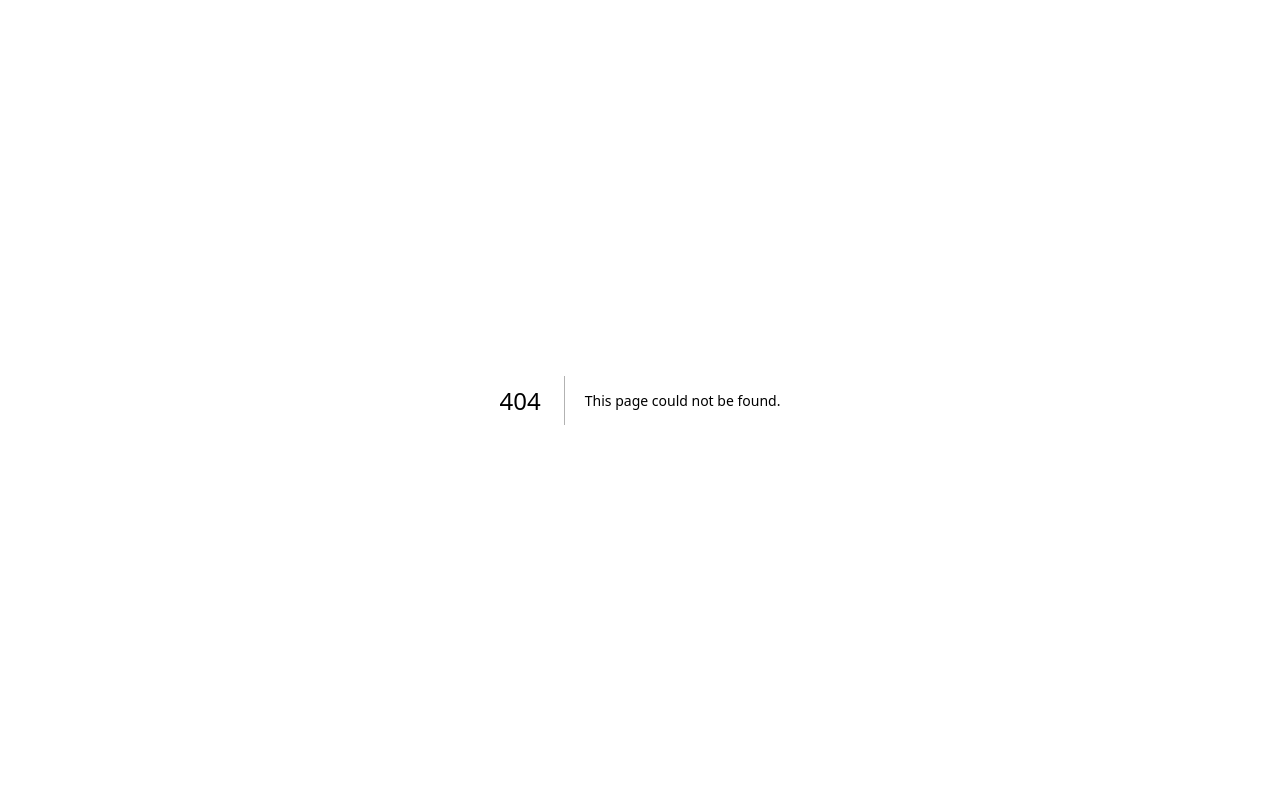
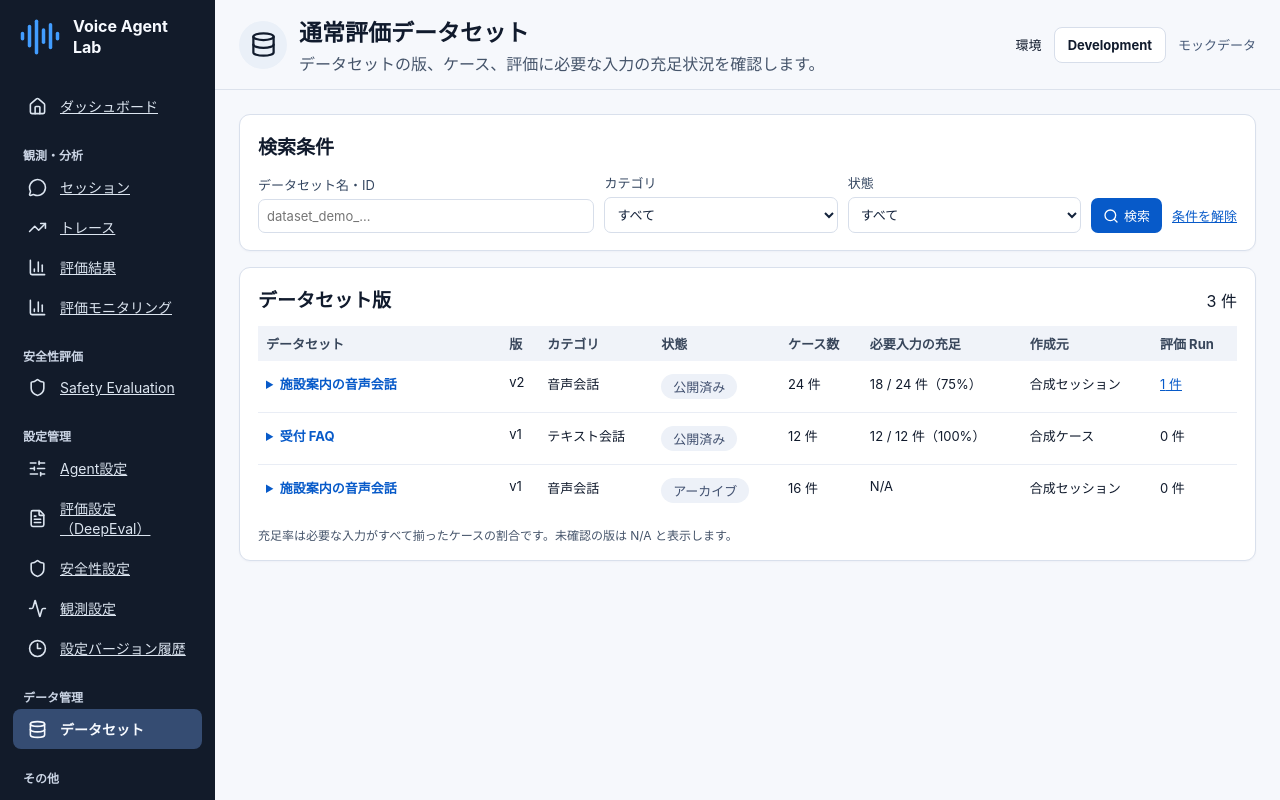
Before and after one commit to Itsuki911/Care-support-voice-agent, a Next.js app in the folder evaluation-web/: page /datasets in a window 1280 px wide. Before the commit this address had no page. Shown: the top 800 px of the page. Built offline with nearby package versions, Linux system fonts and the light colour scheme.

Commit message:
Add regular evaluation dataset catalog mock

```diff
--- /dev/null
+++ b/evaluation-web/app/datasets/datasets.css
@@ -0,0 +1,9 @@
+.dataset-table td { vertical-align: top; }
+.dataset-table td:first-child { min-width: 200px; white-space: normal; }
+.dataset-case summary { cursor: pointer; color: #075ac9; font-weight: 700; }
+.dataset-case small, .dataset-caption { color: #45546a; }
+.dataset-case dl { margin: 8px 0; }
+.dataset-case dl div { border-top: 1px solid #e9edf5; padding: 5px 0; }
+.dataset-case dt { font-weight: 700; }
+.dataset-case dd { margin: 3px 0 0; }
+.dataset-caption { margin-top: 10px; font-size: 12px; }
--- /dev/null
+++ b/evaluation-web/app/datasets/page.tsx
@@ -0,0 +1,74 @@
+import Link from "next/link";
+import { Database, Search } from "lucide-react";
+import { runs } from "../evaluations/demo-runs";
+import { session } from "../sessions/demo-session";
+import Sidebar from "../sidebar";
+import "../observation-list.css";
+import "./datasets.css";
+
+export const metadata = { title: "通常評価データセット | Voice Agent Lab" };
+
+const datasets = [
+  { id: "dataset_demo_voice_v2", name: "施設案内の音声会話", version: "v2", state: "公開済み", category: "音声会話", cases: 24, complete: 18, requirements: "会話ログ・期待結果・録音", source: "合成セッション", expected: "受付時間と見学予約の要否を案内する。", failure: "受付時間または予約条件が資料と異なる。", sessionId: session.id },
+  { id: "dataset_demo_text_v1", name: "受付 FAQ", version: "v1", state: "公開済み", category: "テキスト会話", cases: 12, complete: 12, requirements: "会話ログ・期待結果", source: "合成ケース", expected: "資料に根拠がない情報は確認できないと伝える。", failure: "確認できない情報を断定する。", sessionId: null },
+  { id: "dataset_demo_voice_v1", name: "施設案内の音声会話", version: "v1", state: "アーカイブ", category: "音声会話", cases: 16, complete: null, requirements: "会話ログ・期待結果・録音", source: "合成セッション", expected: "施設の受付時間を案内する。", failure: "受付時間が資料と異なる。", sessionId: null },
+];
+const states = [...new Set(datasets.map((dataset) => dataset.state))];
+const categories = [...new Set(datasets.map((dataset) => dataset.category))];
+type SearchParams = Promise<Record<string, string | string[] | undefined>>;
+
+export default async function DatasetsPage({ searchParams }: { searchParams: SearchParams }) {
+  const params = await searchParams;
+  const query = typeof params.q === "string" ? params.q.trim() : "";
+  const term = query.toLowerCase();
+  const state = states.find((option) => option === params.state) ?? "";
+  const category = categories.find((option) => option === params.category) ?? "";
+  const rows = datasets.filter((dataset) =>
+    (!state || dataset.state === state) && (!category || dataset.category === category) &&
+    [dataset.id, dataset.name].some((value) => value.toLowerCase().includes(term))
+  );
+
+  return <div className="shell">
+    <Sidebar section="datasets" />
+    <main className="observation-list">
+      <header>
+        <div className="heading"><span className="home"><Database size={27} /></span><div>
+          <h1>通常評価データセット</h1><p>データセットの版、ケース、評価に必要な入力の充足状況を確認します。</p>
+        </div></div>
+        <div className="environment">環境 <strong>Development</strong><span>モックデータ</span></div>
+      </header>
+      <div className="content">
+        <section className="card panel">
+          <h2>検索条件</h2>
+          <form key={JSON.stringify([query, state, category])} action="/datasets" className="observation-filters">
+            <label>データセット名・ID<input type="search" name="q" placeholder="dataset_demo_…" defaultValue={query} /></label>
+            <label>カテゴリ<select name="category" defaultValue={category}><option value="">すべて</option>{categories.map((option) => <option key={option}>{option}</option>)}</select></label>
+            <label>状態<select name="state" defaultValue={state}><option value="">すべて</option>{states.map((option) => <option key={option}>{option}</option>)}</select></label>
+            <div className="observation-filter-actions"><button type="submit"><Search size={16} /> 検索</button><Link href="/datasets">条件を解除</Link></div>
+          </form>
+        </section>
+        <section className="card panel">
+          <div className="panel-heading"><h2>データセット版</h2><span>{rows.length} 件</span></div>
+          {rows.length === 0 ? <p className="observation-list-empty">一致するデータセットがありません。</p> :
+            <div className="table-wrap"><table className="dataset-table" aria-label="通常評価データセットの版">
+              <thead><tr>{["データセット", "版", "カテゴリ", "状態", "ケース数", "必要入力の充足", "作成元", "評価 Run"].map((label) => <th key={label} scope="col">{label}</th>)}</tr></thead>
+              <tbody>{rows.map(({ id, name, version, category, state, cases, complete, requirements, source, expected, failure, sessionId }) => {
+                const runCount = runs.filter((run) => run.target === id).length;
+                return <tr key={id}>
+                  <td><details className="dataset-case">
+                    <summary>{name}</summary><small>{id}</small>
+                    <dl><div><dt>必要な入力</dt><dd>{requirements}</dd></div><div><dt>期待結果の例</dt><dd>{expected}</dd></div><div><dt>失敗条件の例</dt><dd>{failure}</dd></div></dl>
+                    {sessionId && <Link href={`/sessions/${sessionId}`}>合成セッション例を開く</Link>}
+                  </details></td>
+                  <td>{version}</td><td>{category}</td><td><span className="status">{state}</span></td><td>{cases} 件</td>
+                  <td>{complete === null ? "N/A" : `${complete} / ${cases} 件（${Math.round(complete / cases * 100)}%）`}</td><td>{source}</td>
+                  <td>{runCount ? <Link href={`/evaluations?q=${encodeURIComponent(id)}`}>{runCount} 件</Link> : "0 件"}</td>
+                </tr>;
+              })}</tbody>
+            </table></div>}
+          <p className="dataset-caption">充足率は必要な入力がすべて揃ったケースの割合です。未確認の版は N/A と表示します。</p>
+        </section>
+      </div>
+    </main>
+  </div>;
+}
--- a/evaluation-web/app/sidebar.tsx
+++ b/evaluation-web/app/sidebar.tsx
@@ -20,9 +20,10 @@ const destinations: Record<string, { section: string; href: string } | undefined
   "安全性設定": { section: "safety-config", href: "/config/safety" },
   "観測設定": { section: "observability-config", href: "/config/observability" },
   "設定バージョン履歴": { section: "config-history", href: "/config/history" },
+  "データセット": { section: "datasets", href: "/datasets" },
 };
 
-export default function Sidebar({ section }: { section: "dashboard" | "sessions" | "traces" | "evaluations" | "evaluator-monitoring" | "safety" | "agent-config" | "evaluator-config" | "safety-config" | "observability-config" | "config-history" }) {
+export default function Sidebar({ section }: { section: "dashboard" | "sessions" | "traces" | "evaluations" | "evaluator-monitoring" | "safety" | "agent-config" | "evaluator-config" | "safety-config" | "observability-config" | "config-history" | "datasets" }) {
   return (
       <aside>
         <div className="brand"><AudioLines size={42} /> <span>{section !== "dashboard" ? "Voice Agent Lab" : <>Voice Agent<br />Evaluation Platform</>}</span></div>
```
Also changed, not shown: 2 other files (tests, documents, lock files or other folders).
